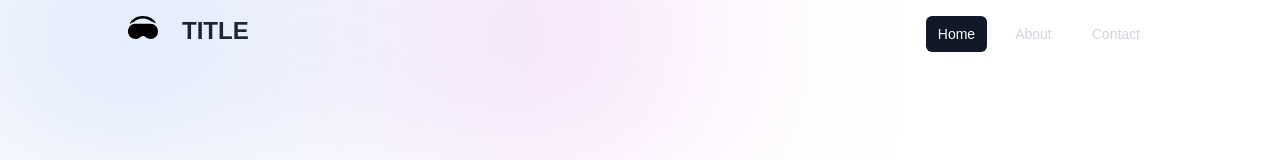
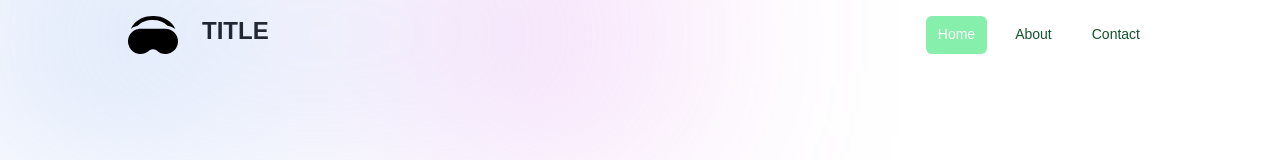
Before and after one commit to Mischa-bc/nextjs_template1, a Next.js app: page / in a window 1280 px wide. Shown: the top 160 px of the page. Built offline with nearby package versions, Linux system fonts and the light colour scheme.

Commit message:
overflow-clip

```diff
--- a/app/page.js
+++ b/app/page.js
@@ -12,7 +12,7 @@ import Footer from '@/components/Footer';
 
 export default function Home() {
   return (
-    <div className="bg-primary-ivory overflow-hidden">
+    <div className="bg-primary-ivory overflow-clip">
       <Navbar />
       <Hero />
       <div className='relative'>
--- a/components/Navbar.jsx
+++ b/components/Navbar.jsx
@@ -35,8 +35,8 @@ const Navbar = () => {
             <Image
               src='/headset.svg'
               alt='logo'
-              width={30}
-              height={30}
+              width={50}
+              height={50}
               className='object-contain filter brightness-0'
             />
           </Link>
@@ -47,7 +47,7 @@ const Navbar = () => {
         <div className='hidden lg:flex space-x-4 justify-end ml-auto'>
           {menu_list.map((item) => (
             <Link href={item.href} key={item.name} className={classNames(
-              item.current ? 'bg-gray-900 text-white' : 'text-gray-300 hover:bg-gray-700 hover:text-white',
+              item.current ? 'bg-green-300 text-white' : 'text-green-900 hover:bg-green-300 hover:text-white',
               'rounded-md px-3 py-2 text-sm font-medium z-30'
             )}
             aria-current={item.current ? 'page' : undefined}
@@ -58,7 +58,7 @@ const Navbar = () => {
         </div>
       <div>
       <div className='lg:hidden flex items-center'>
-          <button type='button' onClick={() => setIsOpen(!isOpen)} className='lg:hidden flex ml-auto items-center justify-end rounded-md p-2 text-gray-400 hover:bg-gray-700 hover:text-white focus:outline-none focus:ring-2 focus:ring-inset focus:ring-white'>
+          <button type='button' onClick={() => setIsOpen(!isOpen)} className='lg:hidden flex ml-auto items-center justify-end rounded-md p-2 text-green-900 hover:bg-green-300 hover:text-white focus:outline-none focus:ring-2 focus:ring-inset focus:ring-white'>
             <span className='sr-only'>Open main menu</span>
             {isOpen ? (
               <XMarkIcon className="block h-6 w-6 " aria-hidden="true" />
```
